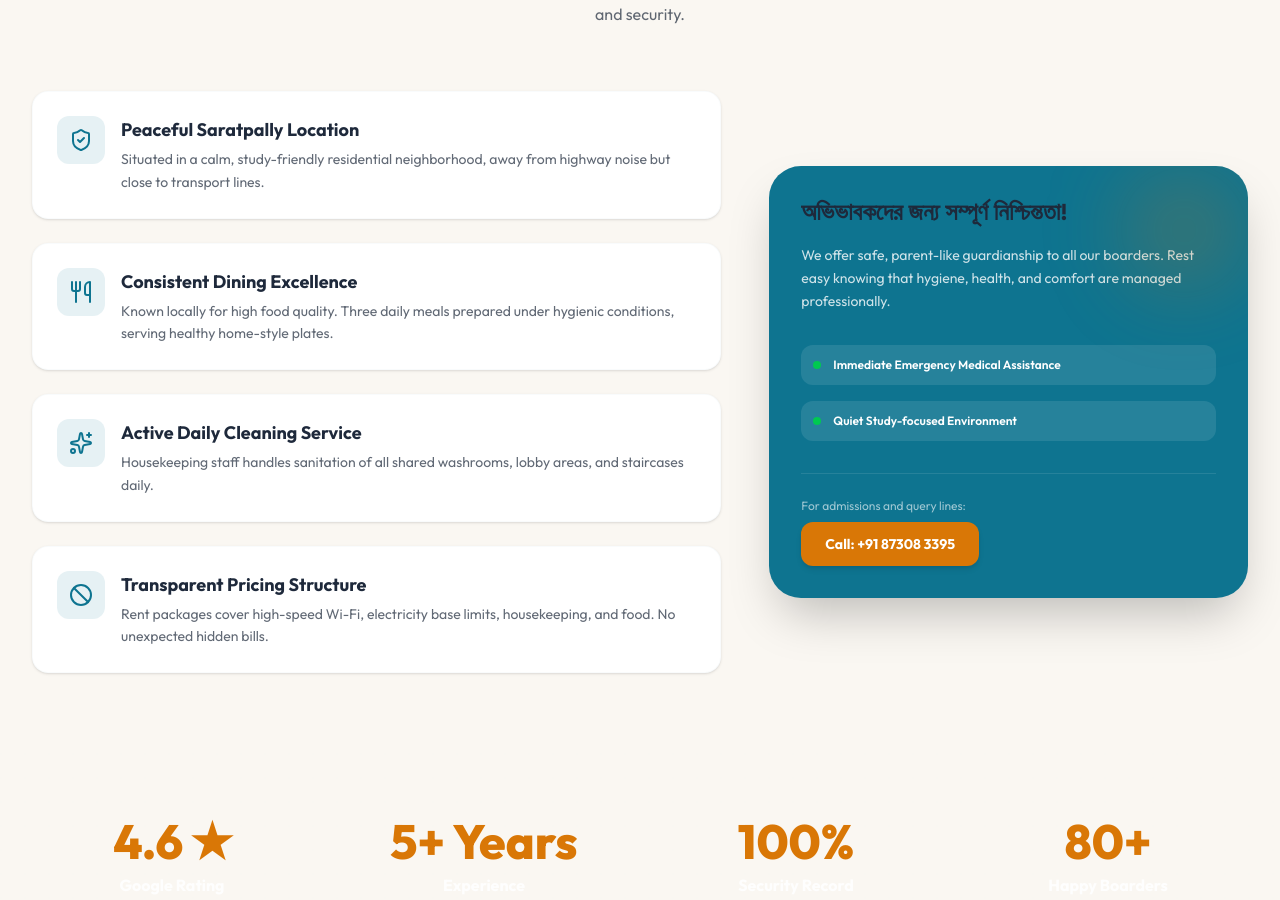
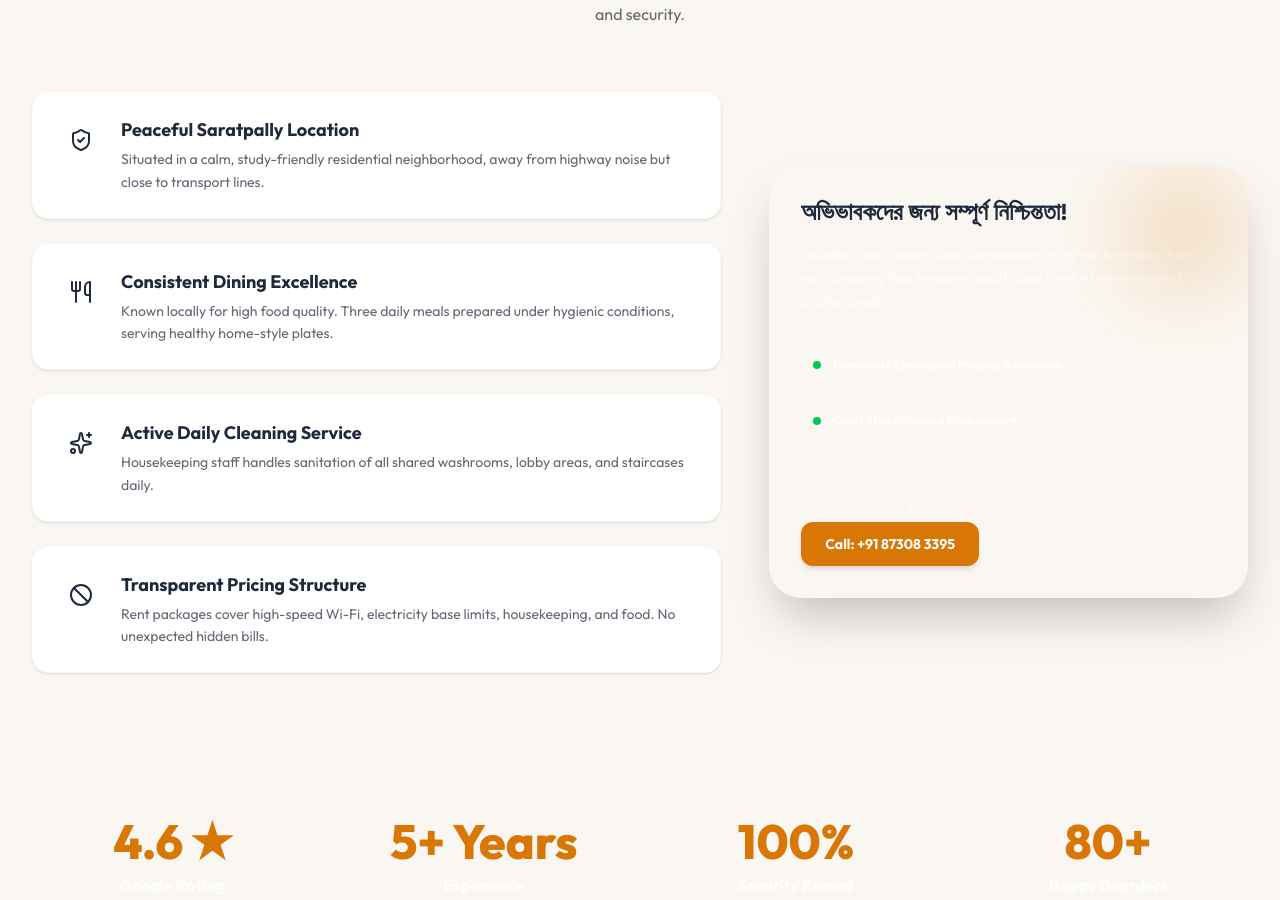
Before and after one commit to adeditsmsg-oss/kanak-mess, a React (Vite) app: page / in a window 1280 px wide. Shown: the part 3044-3944 px from the top of the page. Built offline with nearby package versions, Linux system fonts and the light colour scheme.

Commit message:
Upload src/components/WhyChooseUs.tsx to main

```diff
--- a/src/components/WhyChooseUs.tsx
+++ b/src/components/WhyChooseUs.tsx
@@ -48,13 +48,13 @@ export default function WhyChooseUs() {
             {points.map((point, index) => (
               <div
                 key={index}
-                className="bg-white p-6 rounded-2xl border border-greyBorder/20 hover:border-tealBrand transition-all duration-300 shadow-sm flex items-start space-x-4"
+                className="bg-white p-6 rounded-2xl border border-greyBorder/20 hover:border-terracotta transition-all duration-300 shadow-sm flex items-start space-x-4"
               >
-                <div className="p-3 bg-tealBrand/10 text-tealBrand rounded-xl">
+                <div className="p-3 bg-terracotta/10 text-terracotta rounded-xl">
                   <point.icon size={24} />
                 </div>
                 <div>
-                  <h4 className="font-bold text-charcoalText text-lg">{point.title}</h4>
+                  <h4 className="font-bold text-primaryDark text-lg">{point.title}</h4>
                   <p className="text-sm text-charcoalText/70 mt-1 leading-relaxed">{point.description}</p>
                 </div>
               </div>
@@ -62,7 +62,7 @@ export default function WhyChooseUs() {
           </div>
 
           {/* Right Side Callout Card */}
-          <div className="lg:col-span-5 bg-tealBrand text-white p-8 rounded-[2rem] shadow-2xl relative overflow-hidden">
+          <div className="lg:col-span-5 bg-terracotta text-white p-8 rounded-[2rem] shadow-2xl relative overflow-hidden">
             <div className="absolute top-0 right-0 w-32 h-32 bg-goldBrand/20 rounded-full blur-2xl pointer-events-none" />
 
             <h3 className="text-2xl font-bold leading-tight font-bengali">
```
